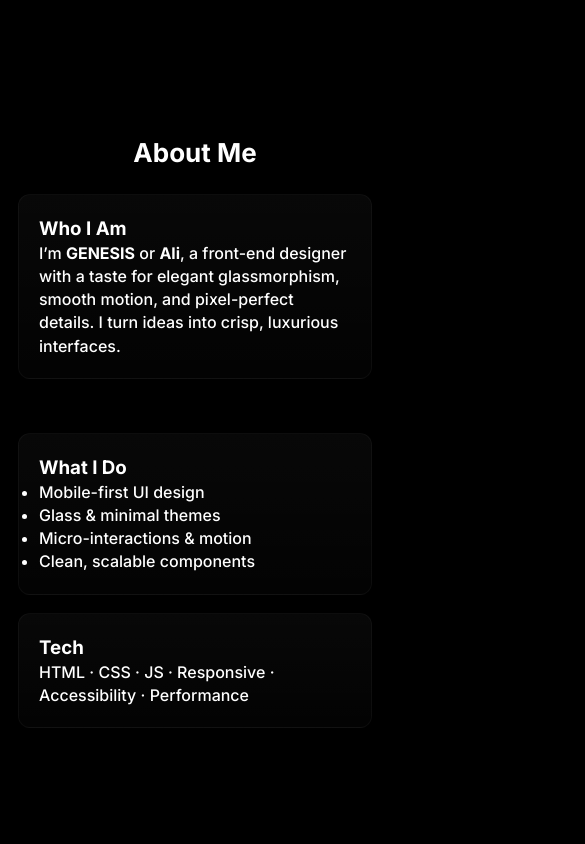
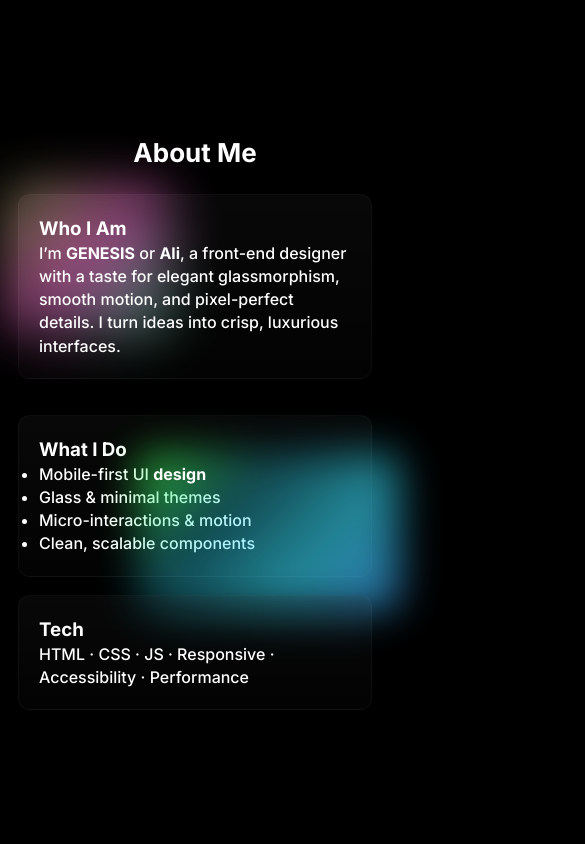
Before and after one commit to ALI247074/interface, a plain HTML site: page index.html in a window 390 px wide. Shown: the part 780-1624 px from the top of the page, 585 px wide, since content can reach past the window. Drawn offline with Linux system fonts and the light colour scheme.

Commit message:
Update style.css

```diff
--- a/style.css
+++ b/style.css
@@ -112,7 +112,7 @@ body{
 /* ABOUT grid */
 .about-grid{ display:grid; grid-template-columns: repeat(3, 1fr); gap:18px; align-items:start; }
 .glass-card{ background: linear-gradient(180deg, rgba(255,255,255,0.03), rgba(255,255,255,0.01)); border:1px solid rgba(255,255,255,0.04);
-  padding:20px; border-radius:12px; backdrop-filter: blur(8px); }
+  padding:20px; border-radius:12px; backdrop-filter: blur(12px); }
 
 /* PROJECTS grid */
 .projects-grid{ display:grid; grid-template-columns: repeat(3, 1fr); gap:18px; }
@@ -187,7 +187,7 @@ body{
     left: -20px;
     right: -20px;
     bottom: -10px;
-    background: linear-gradient(135deg, rgba(65, 255, 211, 0.4), rgba(45, 227, 255, 0.442), rgba(3, 159, 40, 0.565));
+    background: linear-gradient(135deg, rgba(65, 255, 71, 0.873), rgba(45, 227, 255, 0.36), rgba(55, 223, 249, 0.757),rgba(65, 166, 255, 0.873));
     border-radius: 16px;
     filter: blur(20px);
     z-index: -1;
@@ -195,13 +195,108 @@ body{
 }
 
 
+.highlight-bg3 {
+    position: relative;
+    display: inline-block;
+    color: #fff;
+    font-weight: bold;
+    z-index: 1;
+}
+
+.highlight-bg3::before {
+    content: '';
+    position: absolute;
+    top: -2px;
+    left: -20px;
+    right: -20px;
+    bottom: -10px;
+    width: 250px;
+    height: 150px;
+    background: linear-gradient(135deg, rgba(65, 255, 71, 0.873), rgba(45, 227, 255, 0.36), rgba(55, 223, 249, 0.757),rgba(65, 166, 255, 0.873));
+    border-radius: 16px;
+    filter: blur(20px);
+    z-index: -1;
+    animation: auroraAnim 2s ease-in-out infinite alternate;
+}
 
 
+.highlight-bg4 {
+    position: relative;
+    display: inline-block;
+    color: #fff;
+    font-weight: bold;
+    z-index: 1;
+}
+
+.highlight-bg4::before {
+    content: '';
+    position: absolute;
+    top: -00px;
+    left: -5px;
+    right: -20px;
+    bottom: -10px;
+    width: 350px;
+    height: 90px;
+    background: linear-gradient(135deg, rgba(65, 255, 71, 0.873), rgba(45, 227, 255, 0.36), rgba(55, 223, 249, 0.757),rgba(65, 166, 255, 0.873));
+    border-radius: 16px;
+    filter: blur(20px);
+    z-index: -1;
+    animation: auroraAnim 2s ease-in-out infinite alternate;
+}
 
 
+.highlight-bg5 {
+    position: relative;
+    display: inline-block;
+    color: #fff;
+    font-weight: bold;
+    z-index: 1;
+}
+
+.highlight-bg5::before {
+    content: '';
+    position: absolute;
+    top: -930px;
+    left: -100px;
+    right: -20px;
+    bottom: -10px;
+    width: 650px;
+    height: 100px;
+    max-height: 100vh;
+    background: linear-gradient(135deg, rgba(65, 255, 71, 0.873), rgba(45, 227, 255, 0.36), rgba(55, 223, 249, 0.757),rgba(65, 166, 255, 0.873));
+    border-radius: 16px;
+    filter: blur(20px);
+    z-index: -1;
+    animation: auroraAnim 2s ease-in-out infinite alternate;
+}
 
 
+.floating-effectV {
+    position: absolute; /* أو fixed */
+    top: 10;
+    left: 0;
+    width: 40%;
+    height: 140px; /* حسب المنطقة */
+    background: linear-gradient(135deg, rgba(224, 255, 123, 0.608), rgba(255, 96, 213, 0.71), rgba(84, 255, 178, 0.71));
+    border-radius: 20px;
+    filter: blur(25px);
+    z-index: -1; /* ليكون خلف العناصر */
+    animation: auroraAnim 2.0s ease-in-out infinite alternate;
+}
 
+
+.floating-effectV {
+    position: absolute; /* أو fixed */
+    top: 10;
+    left: 0;
+    width: 40%;
+    height: 140px; /* حسب المنطقة */
+    background: linear-gradient(135deg, rgba(224, 255, 123, 0.608), rgba(255, 96, 213, 0.71), rgba(84, 255, 178, 0.71));
+    border-radius: 20px;
+    filter: blur(25px);
+    z-index: -1; /* ليكون خلف العناصر */
+    animation: auroraAnim 2.0s ease-in-out infinite alternate;
+}
 
 
 
@@ -214,7 +309,8 @@ body{
     100% { transform: translateX(-10px) translateY(5px) scale(1); opacity: 0.7; }
 }
 
-/* ===== Responsive (media queries) - Desktop-first to mobile ===== */
+
+
 @media (max-width: 680px){
   /* header compact */
   .nav-actions{ display:flex; gap:8px; }
@@ -232,6 +328,7 @@ body{
 .site-header{
     padding: 12px 16px;
     text-align: center; /* كل شيء في الوسط */
+
   }
 
   /* Logo and Designer text */
@@ -241,7 +338,7 @@ body{
     gap: 4px;
   }
   .logo{
-    font-size: 28px; /* تصغير كلمة GENESIS */
+    font-size: 23px; /* تصغير كلمة GENESIS */
     letter-spacing: 2px;
   }
   .designer{
@@ -260,4 +357,15 @@ body{
     padding: 6px 10px;
     font-size: 13px;
   }
+
+  #island { position:fixed; top:60px; left:50%; transform:translateX(-50%); z-index:1400; pointer-events:none; }
+.island-pill{
+  display:inline-block; padding:8px 20px; border-radius:20px;
+  background: linear-gradient(180deg, rgba(255,255,255,0.06), rgba(255,255,255,0.02));
+  border:1px solid rgba(255,255,255,0.08);
+  backdrop-filter: blur(10px) saturate(120%);
+  color:#fff; font-weight:600; font-size:0.95rem;
+  opacity:0; transform:scale(.95); transition:all .28s ease;
 }
+.island-pill.show{ opacity:1; transform:scale(1); pointer-events:auto; }
+}
```
